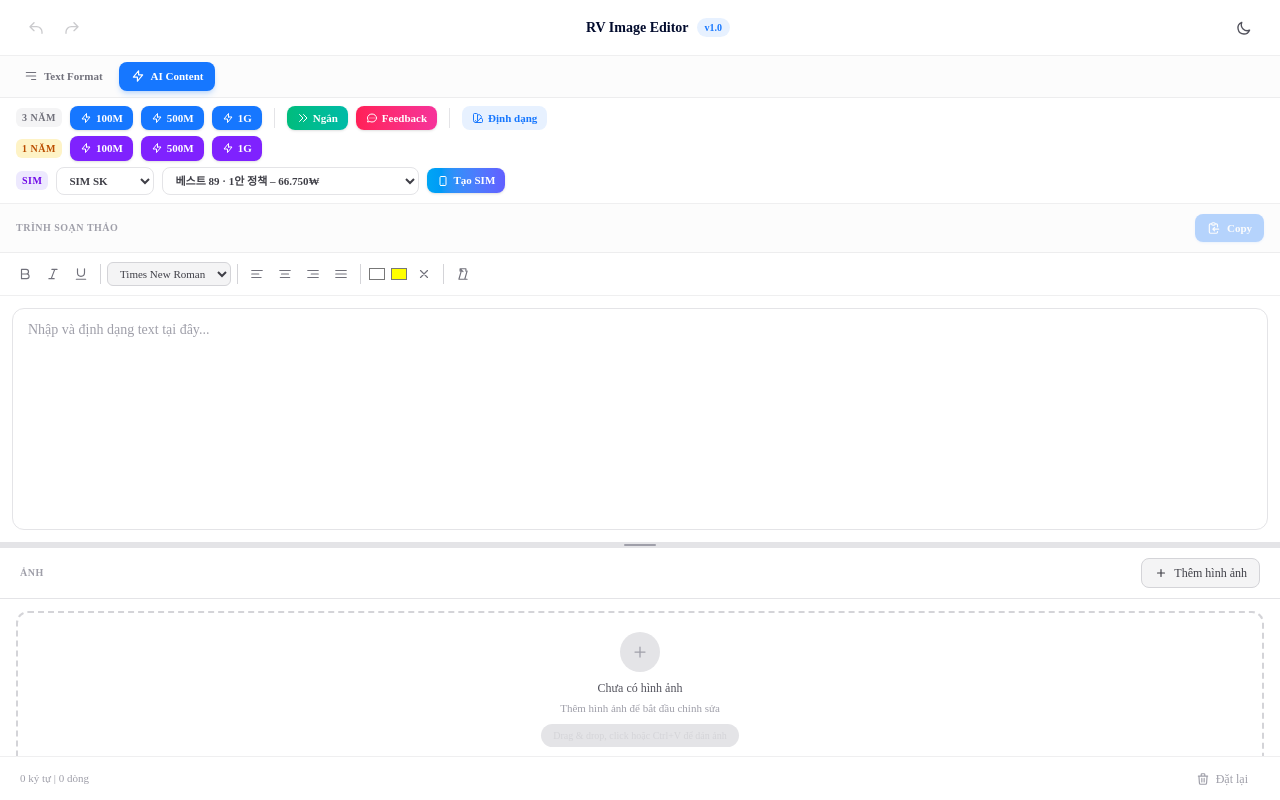
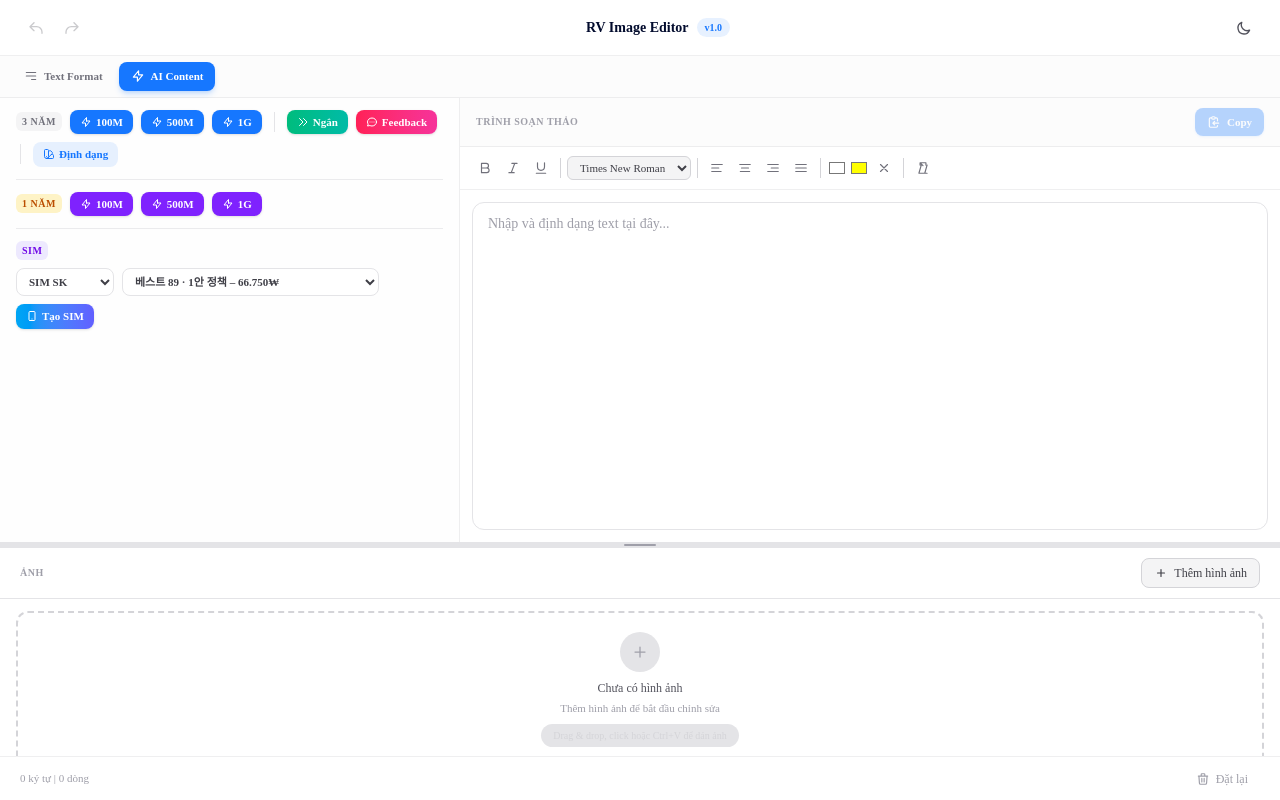
Before and after one commit to LeNguyenTatThang/text-image-editor, a Next.js app: page / in a window 1280 px wide. Both pictures are taken after a click on the button "AI Content". Built offline with nearby package versions, Linux system fonts and the light colour scheme.

Commit message:
feat: split AI Content tab into 4/6 layout (buttons | editor)

```diff
--- a/src/components/editor/text/TextWorkspace.tsx
+++ b/src/components/editor/text/TextWorkspace.tsx
@@ -326,8 +326,23 @@ export default function TextWorkspace({ onTextChange }: TextWorkspaceProps) {
 
       {/* AI Content Tab */}
       {activeTab === "ai" && (
-        <>
-          <div className="flex flex-col gap-1.5 px-4 py-2 border-b border-zinc-200/60 dark:border-zinc-800/60">
+        <div className="flex flex-1 min-h-0">
+          {/* Left: 40% – nút tạo content */}
+          <div className="w-2/5 min-w-[260px] max-w-[460px] flex flex-col border-r border-zinc-200/60 dark:border-zinc-800/60 bg-zinc-50/30 dark:bg-zinc-900/20 overflow-hidden">
+            {error && (
+              <div className="px-4 py-1.5 bg-red-50 dark:bg-red-900/20 border-b border-red-200 dark:border-red-800">
+                <p className="text-[11px] text-red-600 dark:text-red-400">{error}</p>
+              </div>
+            )}
+
+            {loadingPackage && stage && (
+              <div className="px-4 py-1.5 bg-blue-50 dark:bg-blue-900/20 border-b border-blue-200 dark:border-blue-800 flex items-center gap-2">
+                <div className="w-3 h-3 border-2 border-blue-400 border-t-transparent rounded-full animate-spin" />
+                <p className="text-[11px] text-blue-600 dark:text-blue-400">{stage}</p>
+              </div>
+            )}
+
+            <div className="flex-1 overflow-y-auto flex flex-col gap-3 px-4 py-3">
               <div className="flex flex-wrap items-center gap-2">
                 <span className="px-1.5 py-0.5 text-[10px] font-bold rounded-md uppercase tracking-wider bg-zinc-100 text-zinc-500 dark:bg-zinc-800 dark:text-zinc-400">
                   3 năm
@@ -384,6 +399,8 @@ export default function TextWorkspace({ onTextChange }: TextWorkspaceProps) {
                 </button>
               </div>
 
+              <div className="h-px bg-zinc-200/70 dark:bg-zinc-800/70" />
+
               <div className="flex flex-wrap items-center gap-2">
                 <span className="px-1.5 py-0.5 text-[10px] font-bold rounded-md uppercase tracking-wider bg-amber-100 text-amber-700 dark:bg-amber-900/40 dark:text-amber-400">
                   1 năm
@@ -392,11 +409,14 @@ export default function TextWorkspace({ onTextChange }: TextWorkspaceProps) {
                 {PRESET_PACKAGES_1Y.map((preset) => renderPackageButton(preset))}
               </div>
 
-            <div className="flex flex-wrap items-center gap-2">
-              <span className="px-1.5 py-0.5 text-[10px] font-bold rounded-md uppercase tracking-wider bg-violet-100 text-violet-700 dark:bg-violet-900/40 dark:text-violet-400">
+              <div className="h-px bg-zinc-200/70 dark:bg-zinc-800/70" />
+
+              <div className="flex flex-col gap-2">
+                <span className="self-start px-1.5 py-0.5 text-[10px] font-bold rounded-md uppercase tracking-wider bg-violet-100 text-violet-700 dark:bg-violet-900/40 dark:text-violet-400">
                   SIM
                 </span>
 
+                <div className="flex flex-wrap items-center gap-2">
                   <select
                     value={simCarrier}
                     onChange={(e) => changeSimCarrier(e.target.value)}
@@ -447,22 +467,14 @@ export default function TextWorkspace({ onTextChange }: TextWorkspaceProps) {
                   </button>
                 </div>
               </div>
+            </div>
+          </div>
 
-          {error && (
-            <div className="px-4 py-1.5 bg-red-50 dark:bg-red-900/20 border-b border-red-200 dark:border-red-800">
-              <p className="text-[11px] text-red-600 dark:text-red-400">{error}</p>
+          {/* Right: 60% – trình soạn thảo */}
+          <div className="flex-1 min-w-0 flex flex-col">
+            <RichTextEditor onTextChange={onTextChange} />
           </div>
-          )}
-
-          {loadingPackage && stage && (
-            <div className="px-4 py-1.5 bg-blue-50 dark:bg-blue-900/20 border-b border-blue-200 dark:border-blue-800 flex items-center gap-2">
-              <div className="w-3 h-3 border-2 border-blue-400 border-t-transparent rounded-full animate-spin" />
-              <p className="text-[11px] text-blue-600 dark:text-blue-400">{stage}</p>
         </div>
-          )}
-
-          <RichTextEditor onTextChange={onTextChange} />
-        </>
       )}
 
       {/* Text Format Tab */}
```
Lines whose indentation alone changed are shown as unchanged.
